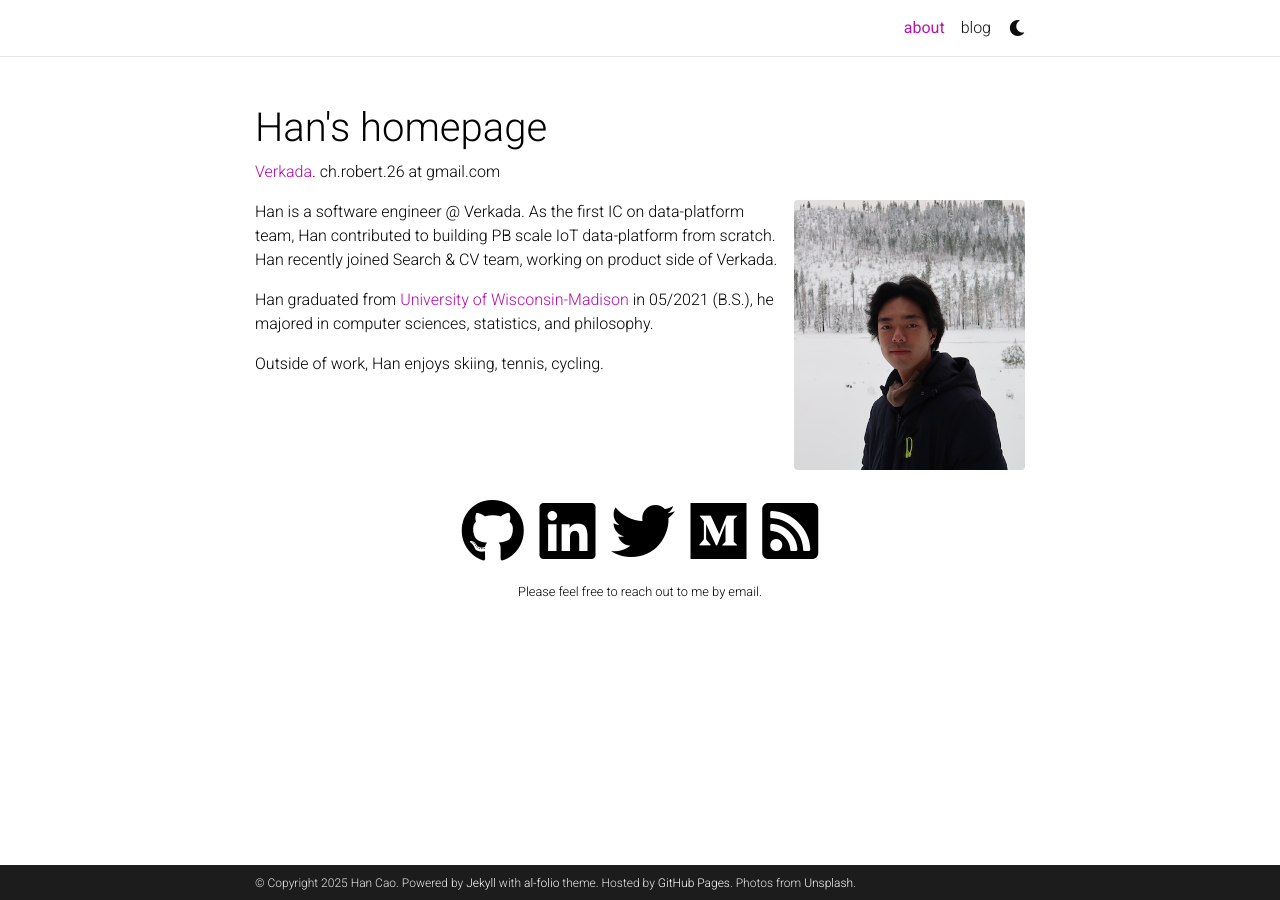
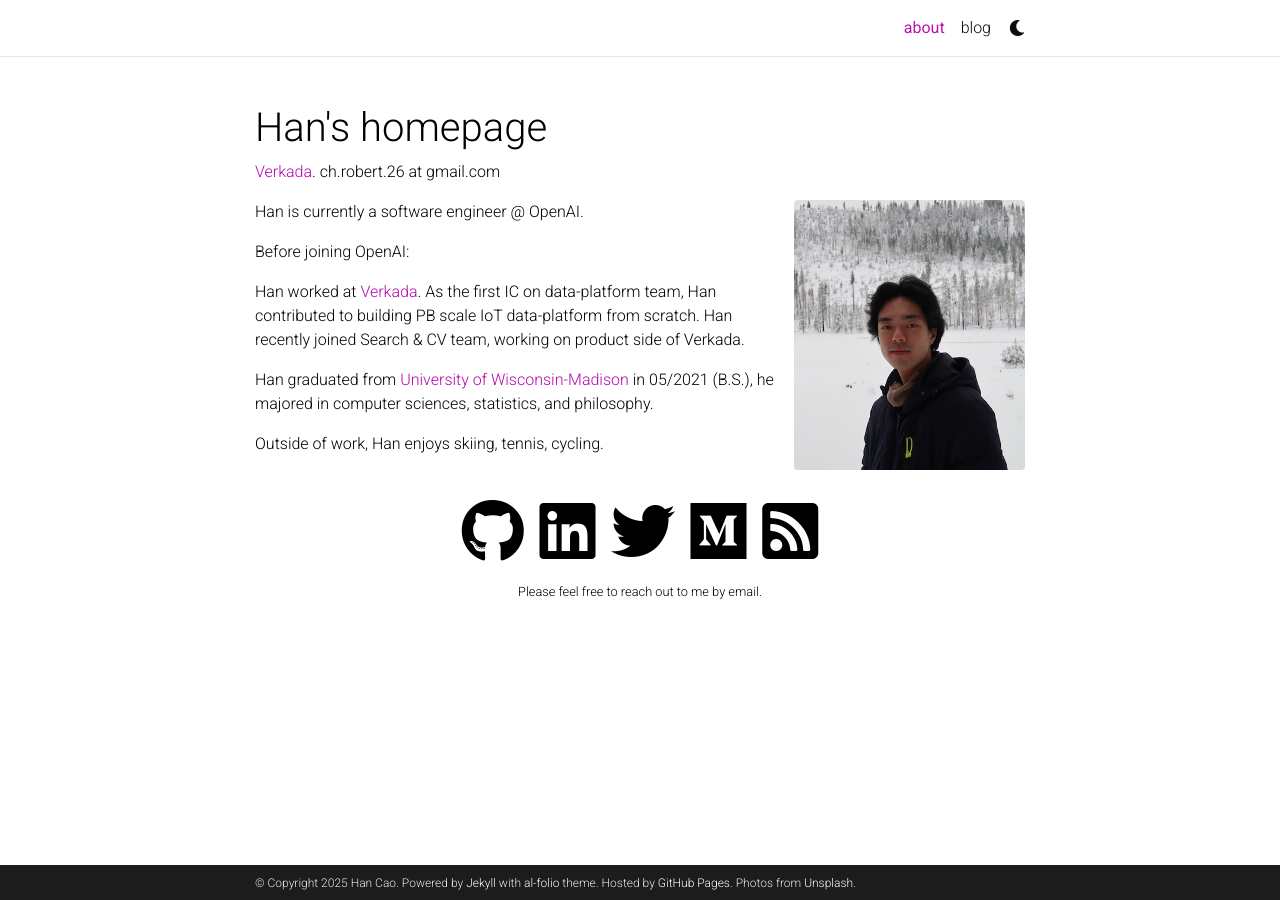
Before and after one commit to r0b3rt24/r0b3rt24, a Jekyll site: the page built from _pages/about.md, in a window 1280 px wide. Built offline with Jekyll 4.4.1, drawn with Linux system fonts in a browser that asks for light colours; full-size pictures stand in for the smaller copies a plugin makes; comment, search, counter and statistics services are not loaded; a style sheet for code colours, icons or effects is not loaded.

Commit message:
update about

```diff
--- a/_pages/about.md
+++ b/_pages/about.md
@@ -13,7 +13,11 @@ selected_papers: false # includes a list of papers marked as "selected={true}"
 social: True  # includes social icons at the bottom of the page
 ---
 
-Han is a software engineer @ Verkada. As the first IC on data-platform team, Han contributed to building PB scale IoT data-platform from scratch. Han recently joined Search & CV team, working on product side of Verkada.
+Han is currently a software engineer @ OpenAI.
+
+Before joining OpenAI:
+
+Han worked at [Verkada](https://www.verkada.com). As the first IC on data-platform team, Han contributed to building PB scale IoT data-platform from scratch. Han recently joined Search & CV team, working on product side of Verkada.
 
 Han graduated from [University of Wisconsin-Madison](https://www.wisc.edu) in 05/2021 (B.S.), he majored in computer sciences, statistics, and philosophy.
 
```
